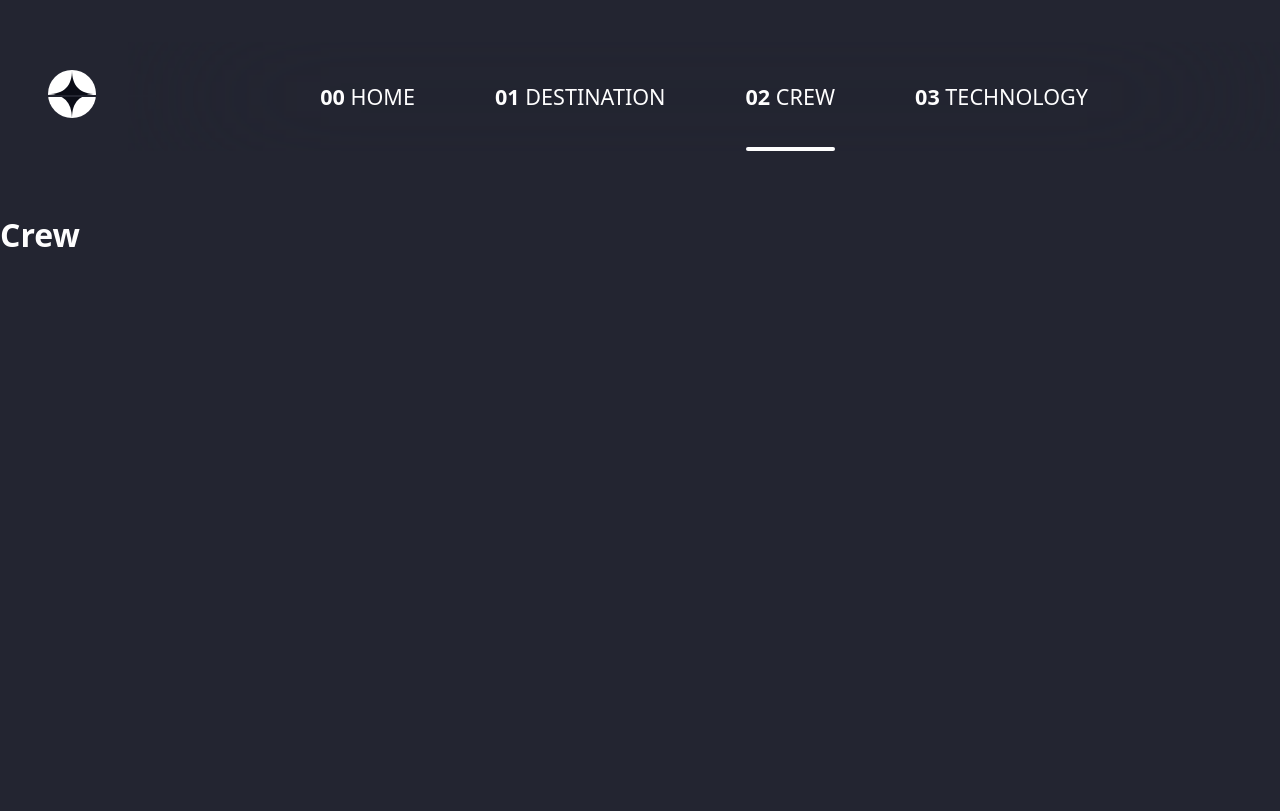
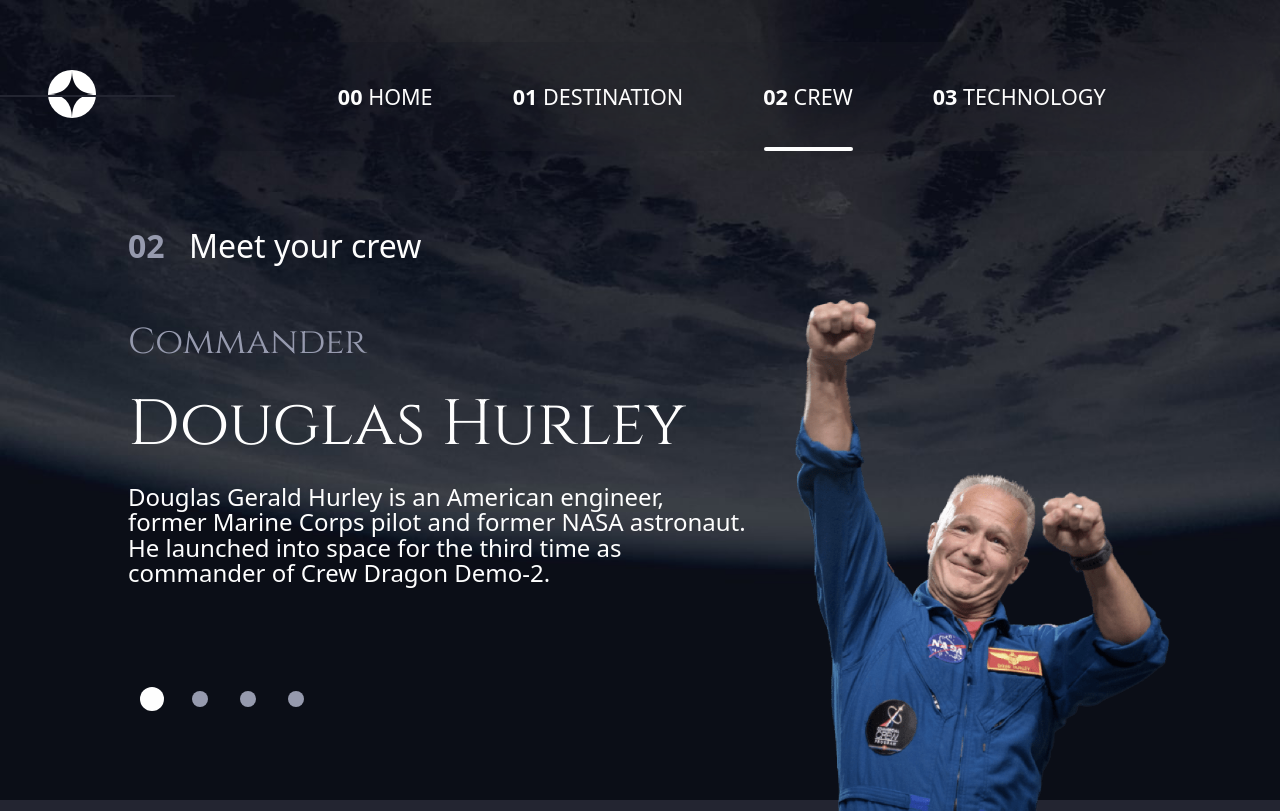
Before and after one commit to LoZoCz/space-tourism-website, a React (Vite) app: page /crew in a window 1280 px wide. Built offline with nearby package versions, Linux system fonts and the light colour scheme; a web font is replaced by a local one.

Commit message:
crew site done

```diff
--- a/src/json/data.json
+++ b/src/json/data.json
@@ -47,37 +47,41 @@
   ],
   "crew": [
     {
+      "id": 1,
       "name": "Douglas Hurley",
       "images": {
-        "png": "./assets/crew/image-douglas-hurley.png",
-        "webp": "./assets/crew/image-douglas-hurley.webp"
+        "png": "../../public/crew/image-douglas-hurley.png",
+        "webp": "../../public/crew/image-douglas-hurley.webp"
       },
       "role": "Commander",
       "bio": "Douglas Gerald Hurley is an American engineer, former Marine Corps pilot and former NASA astronaut. He launched into space for the third time as commander of Crew Dragon Demo-2."
     },
     {
+      "id": 2,
       "name": "Mark Shuttleworth",
       "images": {
-        "png": "./assets/crew/image-mark-shuttleworth.png",
-        "webp": "./assets/crew/image-mark-shuttleworth.webp"
+        "png": "../../public/crew/image-mark-shuttleworth.png",
+        "webp": "../../public/crew/image-mark-shuttleworth.webp"
       },
       "role": "Mission Specialist",
       "bio": "Mark Richard Shuttleworth is the founder and CEO of Canonical, the company behind the Linux-based Ubuntu operating system. Shuttleworth became the first South African to travel to space as a space tourist."
     },
     {
+      "id": 3,
       "name": "Victor Glover",
       "images": {
-        "png": "./assets/crew/image-victor-glover.png",
-        "webp": "./assets/crew/image-victor-glover.webp"
+        "png": "../../public/crew/image-victor-glover.png",
+        "webp": "../../public/crew/image-victor-glover.webp"
       },
       "role": "Pilot",
       "bio": "Pilot on the first operational flight of the SpaceX Crew Dragon to the International Space Station. Glover is a commander in the U.S. Navy where he pilots an F/A-18.He was a crew member of Expedition 64, and served as a station systems flight engineer."
     },
     {
+      "id": 4,
       "name": "Anousheh Ansari",
       "images": {
-        "png": "./assets/crew/image-anousheh-ansari.png",
-        "webp": "./assets/crew/image-anousheh-ansari.webp"
+        "png": "../../public/crew/image-anousheh-ansari.png",
+        "webp": "../../public/crew/image-anousheh-ansari.webp"
       },
       "role": "Flight Engineer",
       "bio": "Anousheh Ansari is an Iranian American engineer and co-founder of Prodea Systems. Ansari was the fourth self-funded space tourist, the first self-funded woman to fly to the ISS, and the first Iranian in space."
@@ -87,24 +91,24 @@
     {
       "name": "Launch vehicle",
       "images": {
-        "portrait": "./assets/technology/image-launch-vehicle-portrait.jpg",
-        "landscape": "./assets/technology/image-launch-vehicle-landscape.jpg"
+        "portrait": "../../public/technology/image-launch-vehicle-portrait.jpg",
+        "landscape": "../../public/technology/image-launch-vehicle-landscape.jpg"
       },
       "description": "A launch vehicle or carrier rocket is a rocket-propelled vehicle used to carry a payload from Earth's surface to space, usually to Earth orbit or beyond. Our WEB-X carrier rocket is the most powerful in operation. Standing 150 metres tall, it's quite an awe-inspiring sight on the launch pad!"
     },
     {
       "name": "Spaceport",
       "images": {
-        "portrait": "./assets/technology/image-spaceport-portrait.jpg",
-        "landscape": "./assets/technology/image-spaceport-landscape.jpg"
+        "portrait": "../../public/technology/image-spaceport-portrait.jpg",
+        "landscape": "../../public/technology/image-spaceport-landscape.jpg"
       },
       "description": "A spaceport or cosmodrome is a site for launching (or receiving) spacecraft, by analogy to the seaport for ships or airport for aircraft. Based in the famous Cape Canaveral, our spaceport is ideally situated to take advantage of the Earth’s rotation for launch."
     },
     {
       "name": "Space capsule",
       "images": {
-        "portrait": "./assets/technology/image-space-capsule-portrait.jpg",
-        "landscape": "./assets/technology/image-space-capsule-landscape.jpg"
+        "portrait": "../../public/technology/image-space-capsule-portrait.jpg",
+        "landscape": "../../public/technology/image-space-capsule-landscape.jpg"
       },
       "description": "A space capsule is an often-crewed spacecraft that uses a blunt-body reentry capsule to reenter the Earth's atmosphere without wings. Our capsule is where you'll spend your time during the flight. It includes a space gym, cinema, and plenty of other activities to keep you entertained."
     }
--- a/src/scss/crew.scss
+++ b/src/scss/crew.scss
@@ -0,0 +1,100 @@
+@import 'default.scss';
+
+#root:has(.crew-main-cont){
+    background-image: url('../../public/crew/background-crew-desktop.jpg');
+    background-repeat: no-repeat;
+    background-size: cover;
+}
+
+.crew-main-cont{
+    padding: 0rem 8rem;
+
+    .crew-title{
+        font-size: 2rem;
+
+        .title-number{
+            font-weight: 700 !important;
+            margin-right: 1rem;
+            color: $prim-clr-3;
+        }
+    }
+
+    .crew-wrapper{
+        display: grid;
+        grid-template-columns: 1fr 1fr;
+        grid-template-rows: calc(100vh - 18rem);
+        gap: 3rem;
+
+        .crew-info-box{
+            display: flex;
+            flex-direction: column;
+            justify-content: end;
+            gap: 6rem;
+            margin-bottom: 6rem;
+
+            .text-box{
+                display: grid;
+                gap: 1rem;
+
+                .crew-eyebrow{
+                    margin: 0;
+                    font-size: 2.25rem;
+                    font-family: $font-name-1;
+                    font-weight: 300;
+                    color: $prim-clr-3;
+                }
+
+                .crew-name{
+                    margin: 0;
+                    font-size: 4rem;
+                    font-family: $font-name-1;
+                    font-weight: 300;
+                }
+
+                .crew-desc{
+                    width: 45ch;
+                    font-size: 1.5rem;
+                    line-height: 1.6rem;
+                    margin: 0;
+                }
+            }
+
+            .indicator-list{
+                display: grid;
+                grid-auto-flow: column;
+                grid-template-columns: repeat(4, 3rem);
+                place-items: center;
+                list-style: none;
+                padding: 0;
+                margin: 0;
+
+                .indicator{
+                    color: $prim-clr-3;
+                    font-size: 1rem;
+                    cursor: pointer;
+                    transition: font-size ease-in-out 200ms;
+
+                    &:hover{
+                        font-size: 1.25rem;
+                    }
+
+                    &[data-active="true"]{
+                        font-size: 1.5rem;
+                        color: $prim-clr-1;
+                        transition: font-size ease-in-out 200ms;
+                    }
+                }
+            }
+        }
+
+        .crew-image-box{
+            display: flex;
+            justify-content: center;
+
+            img{
+                display: block;
+                height: 100%;
+            }
+        }
+    }
+}
--- a/src/scss/default.scss
+++ b/src/scss/default.scss
@@ -25,11 +25,13 @@ body {
   font-family: $font-name-3, system-ui, sans-serif;
   color: $prim-clr-1;
   background: $prim-clr-2;
+  font-weight: 200;
+  overflow: hidden;
 }
 
 #root {
   display: grid;
-  grid-template-rows: 12rem 1fr;
+  grid-template-rows: 12rem calc(100vh - 12rem);
   height: 100vh;
 }
 
--- a/src/scss/home.scss
+++ b/src/scss/home.scss
@@ -50,6 +50,9 @@
     margin: 0 4rem 4rem 0;
     cursor: pointer;
     position: relative;
+    display: grid;
+    place-items: center;
+    text-decoration: none;
 
     &::after {
       content: "";
--- a/src/site/Crew.jsx
+++ b/src/site/Crew.jsx
@@ -1,8 +1,41 @@
 import "../scss/crew.scss";
 import { Header } from "../components/Header";
+import { FontAwesomeIcon } from '@fortawesome/react-fontawesome'
+import { faCircle } from '@fortawesome/free-solid-svg-icons'
+import { useState } from "react";
+import Data from '../json/data.json'
 export const Crew = () => {
+  const [activeMember, setActiveMember] = useState(1);
+
   return (<>
     <Header />
-    <h1>Crew</h1>
+    <main className="crew-main-cont">
+        <p className="crew-title"><span className="title-number">02</span> Meet your crew</p>
+        {Data.crew.filter(item => item.id === activeMember).map(item => {
+          return (
+            <section className="crew-wrapper" key={item.id}>
+              <div className="crew-info-box">
+                <div className="text-box">
+                  <p className="crew-eyebrow">{item.role}</p>
+                  <h1 className="crew-name">{item.name}</h1>
+                  <p className="crew-desc">{item.bio}</p>
+                </div>
+                <ul className="indicator-list">
+                  {Data.crew.map(item => {
+                    return (
+                    <li className="indicator" data-active={item.id === activeMember ? "true" : "flase"} key={item.id} onClick={() => setActiveMember(item.id)}>
+                      <FontAwesomeIcon icon={faCircle} />
+                    </li>
+                  )
+                  })}
+                </ul>
+              </div>
+              <div className="crew-image-box">
+                <img src={item.images.png} alt="crew member" className="crew-image"/>
+              </div>
+            </section>
+          )
+        })}
+    </main>
   </>);
 };
--- a/src/site/Destination.jsx
+++ b/src/site/Destination.jsx
@@ -12,8 +12,7 @@ export const Destination = () => {
         <p className="dest-title"><span className="title-number">01</span> PICK YOUR DESTINATION</p>
         {Data.destinations.filter(item => item.id === activePlanet).map(item => {
           return (
-            <>
-              <section className="planets-wrapper">
+              <section className="planets-wrapper" key={item.id}>
                 <div className="planet-img-wrapper">
                   <img src={item.images.png} alt="planet image" className="planet-img"/>
                 </div>
@@ -33,7 +32,6 @@ export const Destination = () => {
                   </div>
                 </div>
               </section>
-            </>
           )
         })}
       </main>
--- a/src/site/Home.jsx
+++ b/src/site/Home.jsx
@@ -1,5 +1,6 @@
 import "../scss/home.scss";
 import { Header } from "../components/Header";
+import { Link } from "react-router-dom";
 export const Home = () => {
 
   return (
@@ -16,7 +17,7 @@ export const Home = () => {
           this world experience!
         </p>
       </div>
-      <button className="explore-btn">EXPLORE</button>
+      <Link to='/destination' className="explore-btn">EXPLORE</Link>
     </main>
     </>
   );
```
